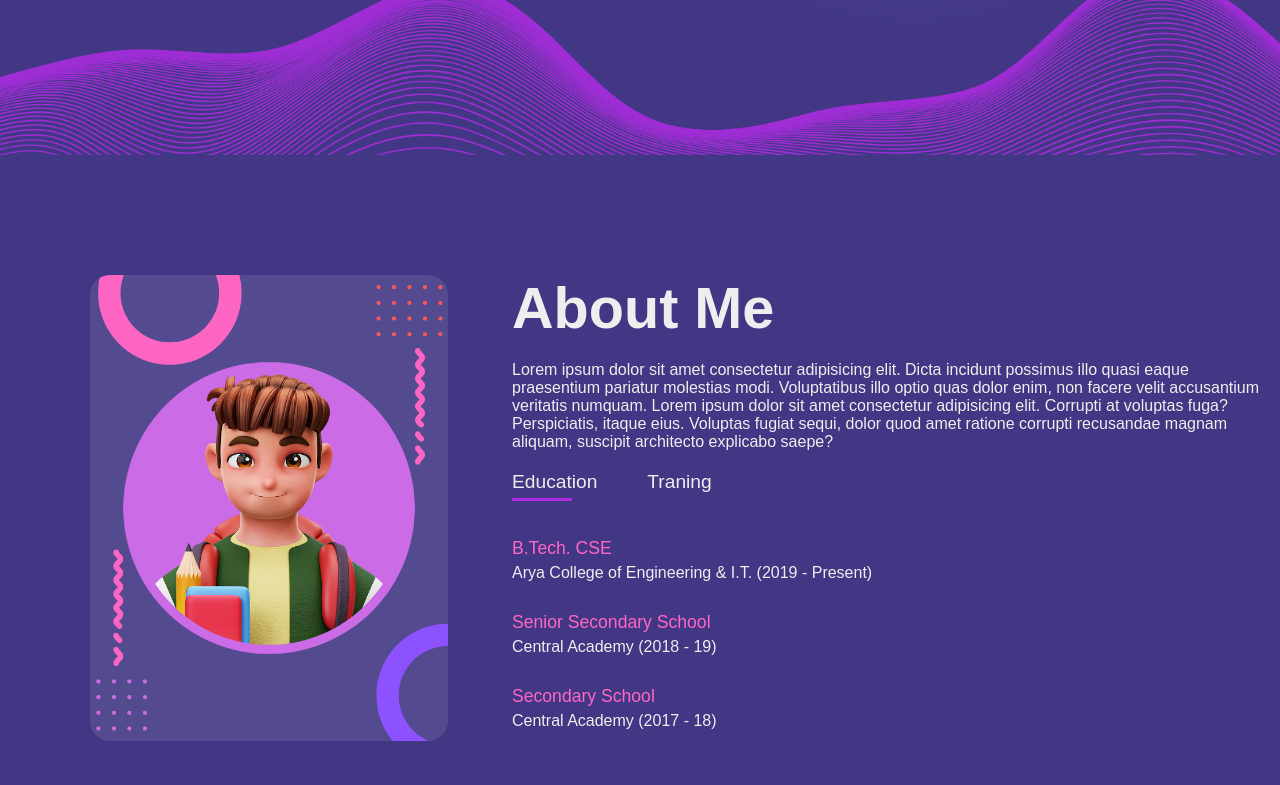
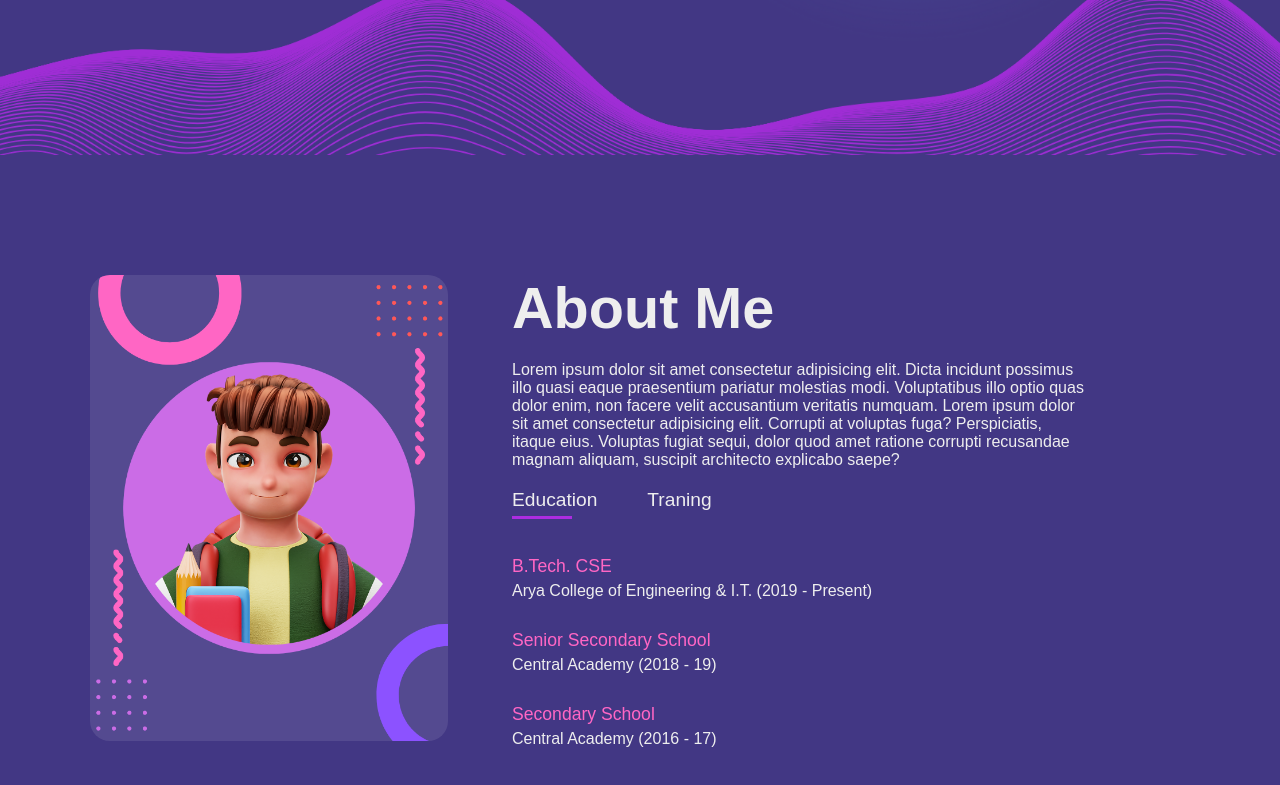
Before and after one commit to ayush-pr0/portfolio, a plain HTML site: page index.html in a window 1280 px wide. Shown: the part 645-1430 px from the top of the page. Drawn offline with Linux system fonts and the light colour scheme.

Commit message:
10th passout year updated

```diff
--- a/index.html
+++ b/index.html
@@ -96,7 +96,7 @@
                                 </li>
                                 <li>
                                     <span>Secondary School</span><br />Central
-                                    Academy (2017 - 18)
+                                    Academy (2016 - 17)
                                 </li>
                             </ul>
                         </div>
--- a/style.css
+++ b/style.css
@@ -228,6 +228,7 @@ nav ul li a:hover::after {
 
 .about-col-2 {
     flex-basis: 60%;
+    padding-right: 15%;
 }
 
 .sub-title {
```
